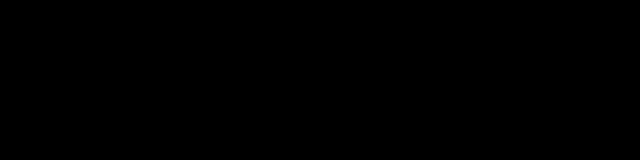
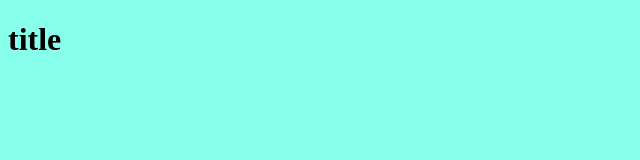
Before and after one commit to avynay/test-rep, a plain HTML site: page index.html in a window 1280 px wide. Shown: the whole page, without its empty margins (0-640 px from the left). Drawn offline with Linux system fonts and the light colour scheme.

Commit message:
changed bg color at master color

```diff
--- a/css/style.css
+++ b/css/style.css
@@ -1,3 +1,3 @@
 body{
-  background: black;
+  background: rgb(136, 255, 235);
 }
```
